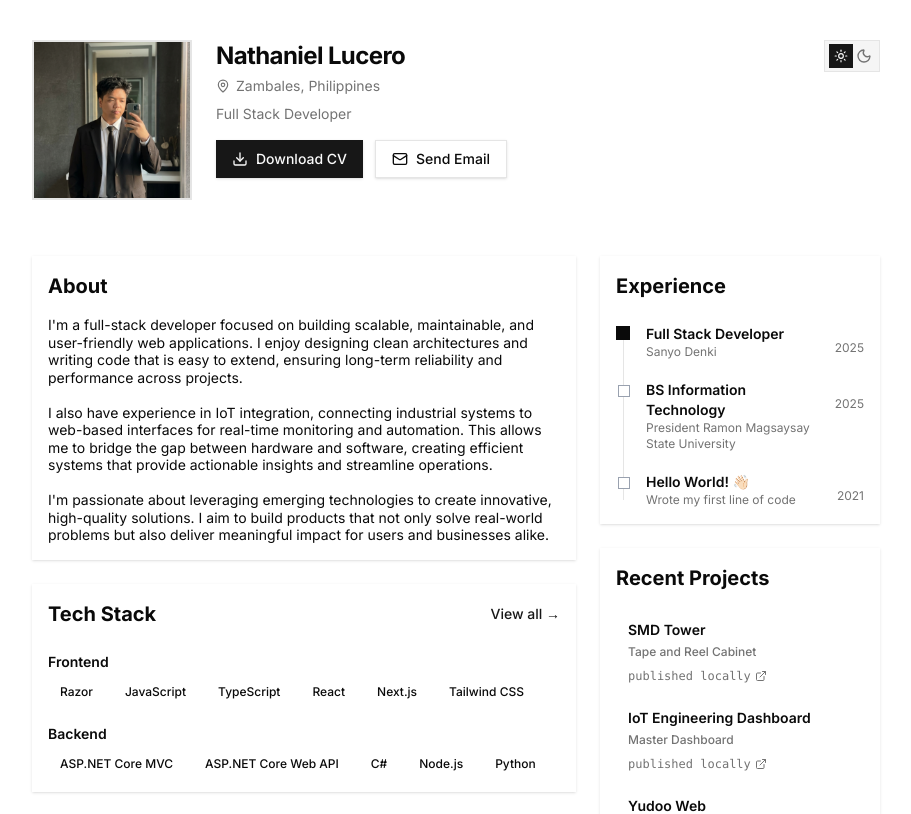
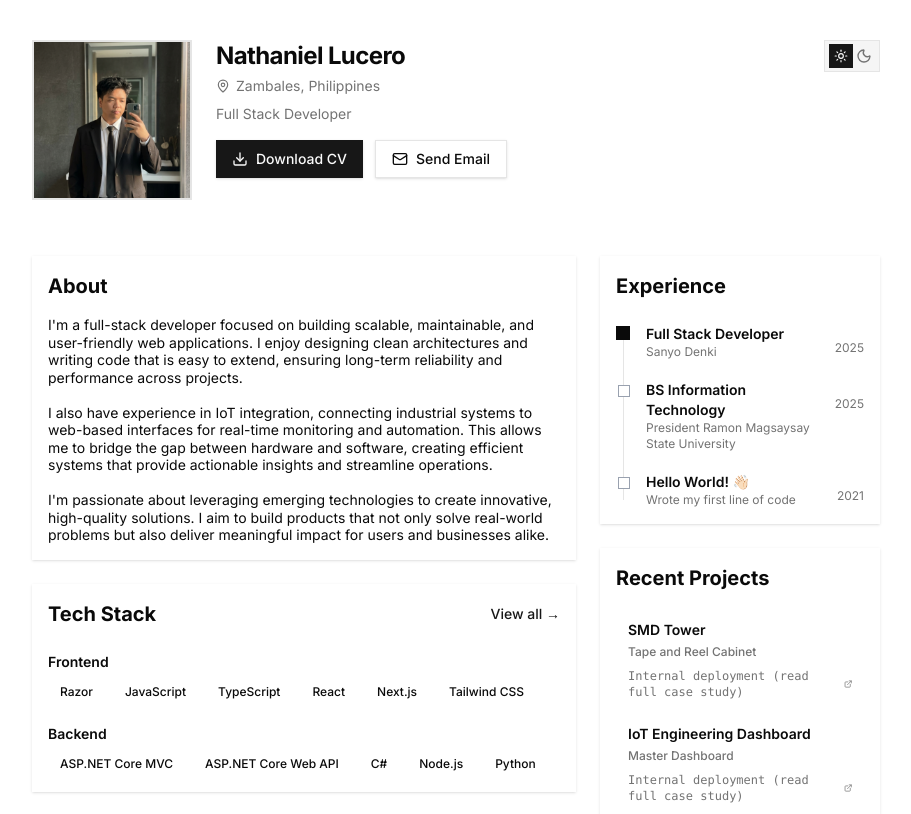
Before and after one commit to nathan-dotnet/my-portfolio, a Next.js app: page / in a window 1280 px wide. Shown: the top 814 px of the page, without its empty margins (184-1095 px from the left). Built offline with nearby package versions, Linux system fonts and the light colour scheme.

Commit message:
update url

```diff
--- a/public/projects/smd-tower/smd-tower.md
+++ b/public/projects/smd-tower/smd-tower.md
@@ -76,8 +76,8 @@ The app supports slot registration, retrieval, manual PLC axis control, quick mo
 ### PLC Communication
 
 - Keyence PLC over TCP/IP
-- Default PLC IP: `172.29.7.108` //example only
-- Default PLC Port: `8501` //example only
+- Default PLC IP(example): `172.23.4.567`
+- Default PLC Port(example): `8910`
 - MR/DM device addressing for motion and register values
 
 ## Installation & Setup
--- a/src/data/projects.ts
+++ b/src/data/projects.ts
@@ -11,21 +11,21 @@ export const projects: Project[] = [
     name: "SMD Tower",
     slug: "smd-tower",
     desc: "Tape and Reel Cabinet",
-    url: "published locally",
+    url: "Internal deployment (read full case study)",
     readme: "projects/smd-tower/smd-tower.md",
   },
   {
     name: "IoT Engineering Dashboard",
     slug: "iot-engineering-dashboard",
     desc: "Master Dashboard",
-    url: "published locally",
+    url: "Internal deployment (read full case study)",
     readme: "projects/iot-dashboard/iot-dashboard.md",
   },
   {
     name: "Yudoo Web",
     slug: "yudoo-web",
-    desc: "Digital Process Instruction`",
-    url: "published locally",
+    desc: "Digital Process Instruction",
+    url: "Internal deployment (read full case study)",
     readme: "projects/yudoo-web/yudoo-web.md",
   },
 ];
```
